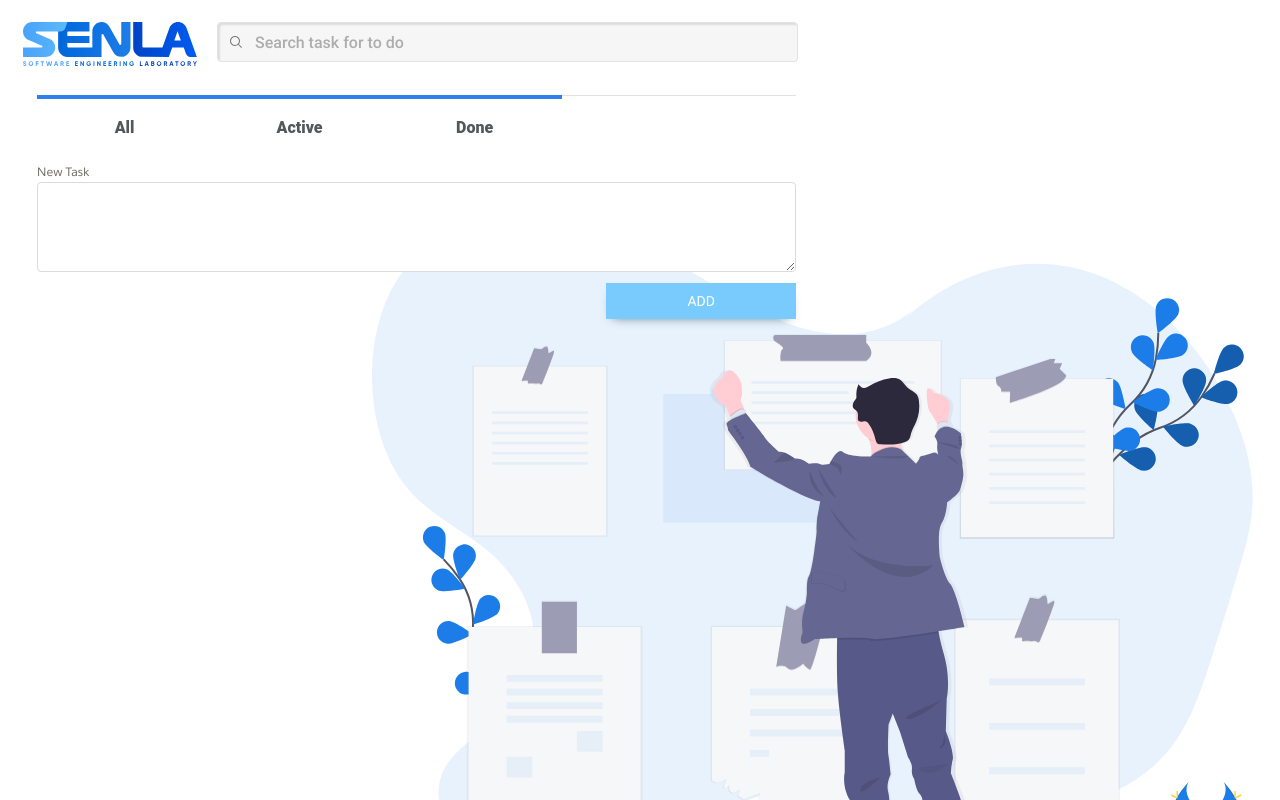
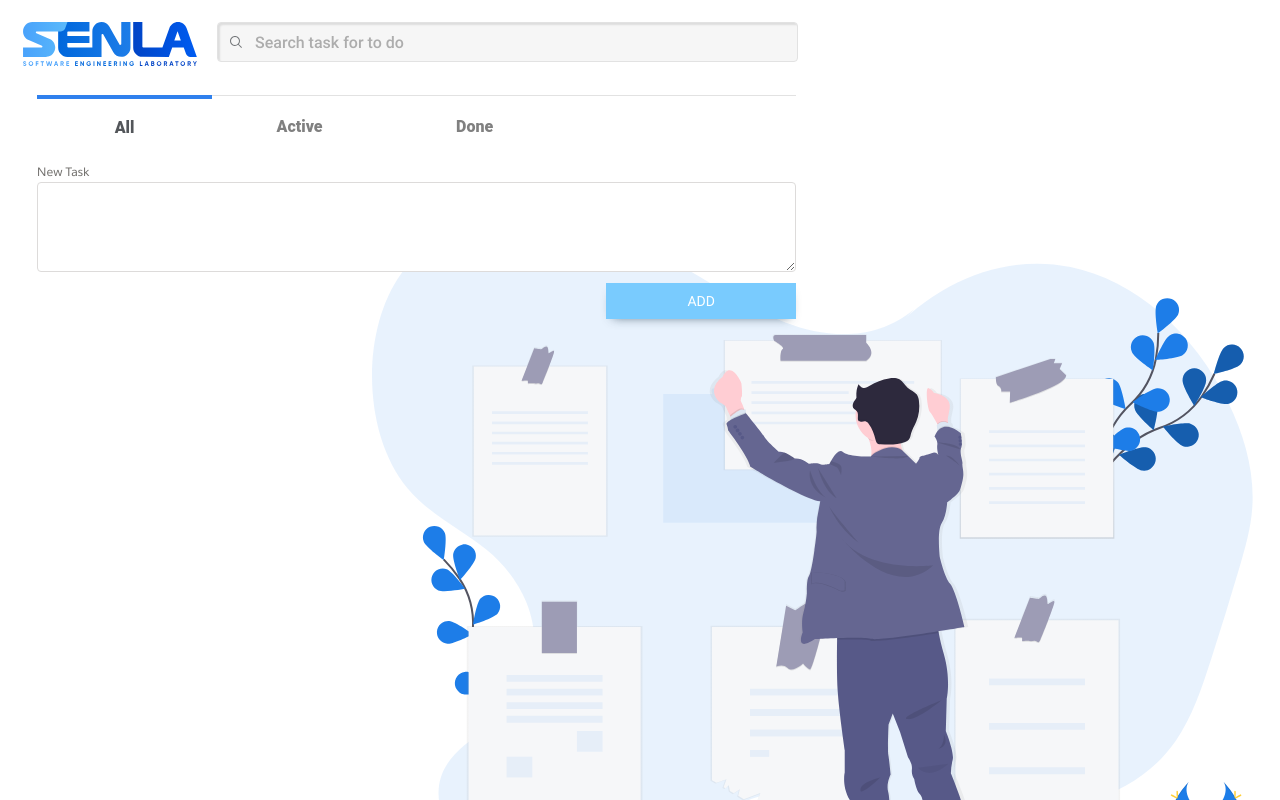
Before and after one commit to evgene30/virtual-app-react, a React (Create React App) app: page / in a window 1280 px wide. Shown: the top 800 px of the page. Built offline with nearby package versions, Linux system fonts and the light colour scheme; a web font is replaced by a local one.

Commit message:
final version

```diff
--- a/src/components/App.js
+++ b/src/components/App.js
@@ -1,7 +1,6 @@
-import React, {Component} from 'react';
+import React, { Component } from "react";
 import Header from "./Header/Header";
 import Main from "./Main/Main";
-
 
 const nameMenu = ["All", "Active", "Done"]; // вкладки меню
 
@@ -9,7 +8,7 @@ class App extends Component {
     constructor(props) {
         super(props);
         this.state = {
-            clickBut: {All: true, Active: false, Done: false},
+            clickBut: { All: true, Active: false, Done: false },
             text: "",
             search: "",
             TodoList: JSON.parse(localStorage.getItem("todoList")) || [],
@@ -24,46 +23,44 @@ class App extends Component {
     componentDidMount() {
         // обновляем состояние видимости элементов
         const newTodoList = [...this.state.TodoList];
-        newTodoList.map((element) =>
-            element.visibility = true
-        );
-        this.setState({TodoList: newTodoList})
+        newTodoList.map((element) => (element.visibility = true));
+        this.setState({ TodoList: newTodoList });
     }
 
     updateState = (valueNewObjState) => {
         // обновление состояния списка заданий
-        this.setState({TodoList: valueNewObjState})
-    }
+        this.setState({ TodoList: valueNewObjState });
+    };
 
     updateText = (valueNewObjText) => {
         // обновление состояния поля ввода
-        this.setState({text: valueNewObjText})
-    }
+        this.setState({ text: valueNewObjText });
+    };
 
     updateSearch = (valueNewObjSearch) => {
-        this.setState({search: valueNewObjSearch})
-    }
+        this.setState({ search: valueNewObjSearch });
+    };
 
     updateButtom = (valueNewObjButtom) => {
-        this.setState({clickBut: valueNewObjButtom})
-    }
-
+        this.setState({ clickBut: valueNewObjButtom });
+    };
 
     render() {
         return (
             <div className="App">
                 <Header
                     menu={nameMenu} // передаем вкладки меню
-                    updateSearch={this.updateSearch} забираем состояние поиска
+                    updateSearch={this.updateSearch} // забираем состояние поиска
                     search={this.state.search} // передаем состояние поля ввода поиска
                     TodoList={this.state.TodoList} // передаем состояние TodoList
                     clickBut={this.state.clickBut} // передаем состояние отображения кнопок меню
                     updateButtom={this.updateButtom} // забираем состояние кнопок меню
                 />
-                <Main updateText={this.updateText} // забираем состояние поля ввода Input
-                      updateState={this.updateState} // забираем состояние TodoList
-                      text={this.state.text} // передаем состояние поля ввода Input
-                      TodoList={this.state.TodoList} // передаем состояние TodoList
+                <Main
+                    updateText={this.updateText} // забираем состояние поля ввода Input
+                    updateState={this.updateState} // забираем состояние TodoList
+                    text={this.state.text} // передаем состояние поля ввода Input
+                    TodoList={this.state.TodoList} // передаем состояние TodoList
                 />
             </div>
         );
--- a/src/components/Header/Header.js
+++ b/src/components/Header/Header.js
@@ -1,5 +1,5 @@
-import './Header.scss';
-import React, {Component} from 'react';
+import "./Header.scss";
+import React, { Component } from "react";
 import Logo from "./Logo/Logo";
 import Search from "./Search/Search";
 import Menu from "./Menu/Menu";
@@ -15,7 +15,7 @@ class Header extends Component {
         return (
             <div className="header-section">
                 <section className="header-sections__items" id="header__items">
-                    <Logo/>
+                    <Logo />
                     <Search
                         updateSearch={updateSearch}
                         search={search}
--- a/src/components/Header/Menu/Menu.js
+++ b/src/components/Header/Menu/Menu.js
@@ -1,35 +1,50 @@
 import "./Menu.scss";
-import React, {Component} from 'react';
+import React, { Component } from "react";
 import PropTypes from "prop-types";
 
 class Menu extends Component {
-
     clickChange = (event) => {
         const newTodoList = [...this.props.TodoList]; // лист элементов TodoList
-        const buttonState = [this.props.clickBut];// состояние кнопок (false)
+        let buttonState = [this.props.clickBut]; // состояние кнопок (false)
 
-
-        if (event.target.text === 'All') {
-
-
-            // return this.props.updateButtom(buttonState);
-
+        if (event.target.text === "All") {
+            buttonState = { All: true, Active: false, Done: false };
+            newTodoList.map((element) => {
+                element.visibility = true;
+            });
         }
 
+        if (event.target.text === "Active") {
+            buttonState = { All: false, Active: true, Done: false };
+            newTodoList.map((element) =>
+                element.checked
+                    ? (element.visibility = false)
+                    : (element.visibility = true)
+            );
+        }
 
-        console.log(this.props.clickBut)
-
-
+        if (event.target.text === "Done") {
+            buttonState = { All: false, Active: false, Done: true };
+            newTodoList.map((element) =>
+                !element.checked
+                    ? (element.visibility = false)
+                    : (element.visibility = true)
+            );
+        }
+        this.props.updateButtom(buttonState);
     };
 
-    valueState = (props) => {
-        if (props[0] === true) {
-            return 'nonclick active'
-
+    valueState = (item, props) => {
+        if (item === "All" && props.All) {
+            return "nonclick active";
+        } else if (item === "Active" && props.Active) {
+            return "nonclick active";
+        } else if (item === "Done" && props.Done) {
+            return "nonclick active";
         } else {
-            return 'nonclick active'
+            return "nonclick";
         }
-    }
+    };
 
     render() {
         let nameMenu = this.props.menu; // передаем пропс меню из App
@@ -44,7 +59,10 @@ class Menu extends Component {
                                 key={item.toLocaleLowerCase()}
                             >
                                 <a
-                                    className={this.valueState(this.props.clickBut)}
+                                    className={this.valueState(
+                                        item,
+                                        this.props.clickBut
+                                    )}
                                     href="#"
                                     onClick={this.clickChange}
                                 >
```
